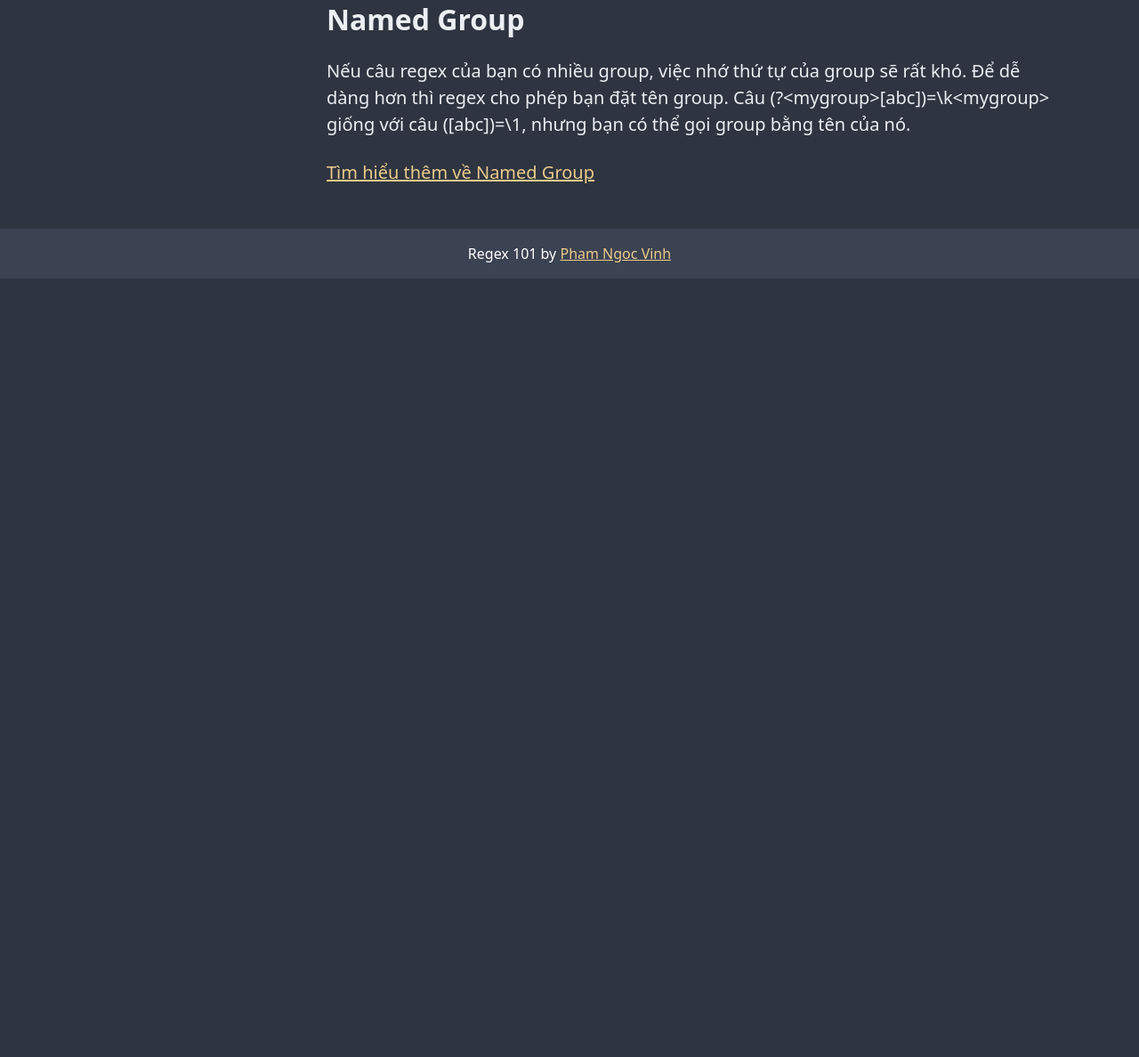
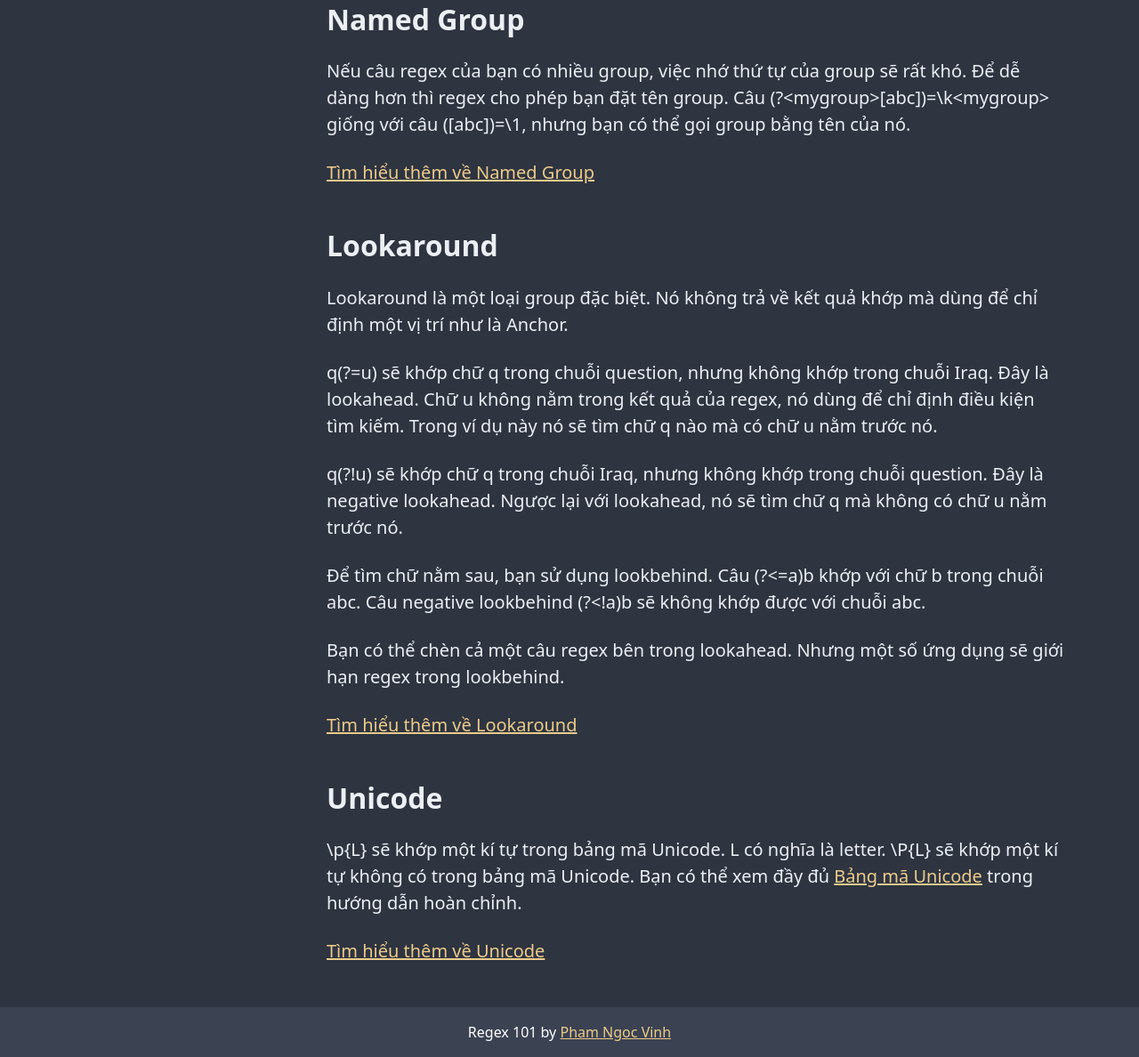
Before and after one commit to phamngocvinh/regex-info, a plain HTML site: page pages/quick-start.html in a window 1280 px wide. Shown: the part 5335-6523 px from the top of the page at 89% size. Before the commit the page ends 5648 px from the top, so only its background shows below. Drawn offline with nearby package versions, Linux system fonts and the light colour scheme.

Commit message:
add lookaround

```diff
--- a/pages/quick-start.html
+++ b/pages/quick-start.html
@@ -214,9 +214,34 @@
                             <h2 class="fw-bolder mb-4 mt-5">Named Group</h2>
                         </a>
                         <p class="fs-5 mb-4">Nếu câu regex của bạn có nhiều group, việc nhớ thứ tự của group sẽ rất khó.
-                            Để dễ dàng hơn thì regex cho phép bạn đặt tên group. Câu (?&lt;mygroup&gt;[abc])=\k&lt;mygroup&gt; giống
-                                    với câu ([abc])=\1, nhưng bạn có thể gọi group bằng tên của nó.</p>
-                        <p class="fs-5 mb-4"><a href="#">Tìm hiểu thêm về Named Group</a></p>
+                            Để dễ dàng hơn thì regex cho phép bạn đặt tên group. Câu
+                            (?&lt;mygroup&gt;[abc])=\k&lt;mygroup&gt; giống
+                            với câu ([abc])=\1, nhưng bạn có thể gọi group bằng tên của nó.</p>
+                        <p class="fs-5 mb-4"><a href="#">Tìm hiểu thêm về Named Group</a></p><a id="lookaround">
+                            <h2 class="fw-bolder mb-4 mt-5">Lookaround</h2>
+                        </a>
+                        <p class="fs-5 mb-4">Lookaround là một loại group đặc biệt. Nó không trả về kết quả khớp mà dùng
+                            để chỉ định một vị trí như là Anchor.</p>
+                        <p class="fs-5 mb-4">q(?=u) sẽ khớp chữ q trong chuỗi question, nhưng không khớp trong chuỗi
+                            Iraq. Đây là lookahead. Chữ u không nằm trong kết quả của regex, nó dùng để chỉ định điều
+                            kiện tìm kiếm. Trong ví dụ này nó sẽ tìm chữ q nào mà có chữ u nằm trước nó.</p>
+                        <p class="fs-5 mb-4">q(?!u) sẽ khớp chữ q trong chuỗi Iraq, nhưng không khớp trong chuỗi
+                            question. Đây là negative lookahead. Ngược lại với lookahead, nó sẽ tìm chữ q mà không có
+                            chữ u nằm trước nó.</p>
+                        <p class="fs-5 mb-4">Để tìm chữ nằm sau, bạn sử dụng lookbehind. Câu (?&lt;=a)b khớp với chữ b
+                            trong chuỗi abc. Câu negative lookbehind (?&lt;!a)b sẽ không khớp được với chuỗi abc.</p>
+                        <p class="fs-5 mb-4">Bạn có thể chèn cả một câu regex bên trong lookahead. Nhưng một số
+                            ứng dụng sẽ giới hạn regex trong lookbehind.</p>
+                        <p class="fs-5 mb-4"><a href="#">Tìm hiểu thêm về Lookaround</a></p>
+                        <a id="unicode">
+                            <h2 class="fw-bolder mb-4 mt-5">Unicode</h2>
+                        </a>
+                        <p class="fs-5 mb-4">\p{L} sẽ khớp một kí tự trong bảng mã Unicode. L có nghĩa là
+                            letter. \P{L}
+                            sẽ khớp một kí tự không có trong bảng mã Unicode. Bạn có thể xem đầy đủ <a href="#">Bảng mã
+                                Unicode</a>
+                            trong hướng dẫn hoàn chỉnh.</p>
+                        <p class="fs-5 mb-4"><a href="#">Tìm hiểu thêm về Unicode</a></p>
                     </section>
                 </article>
             </div>
```
